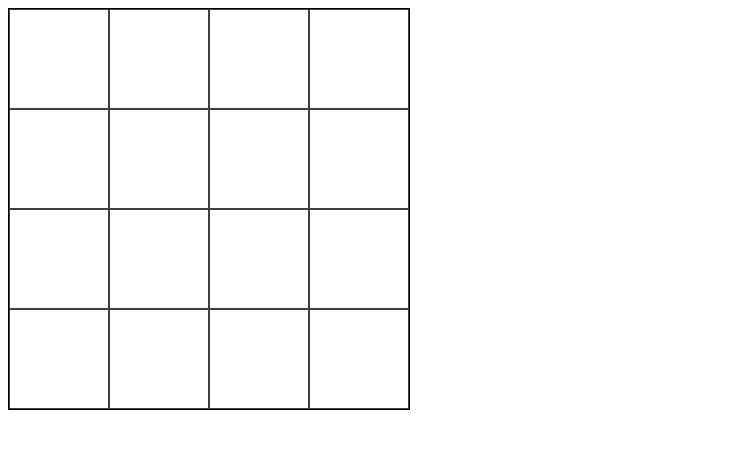
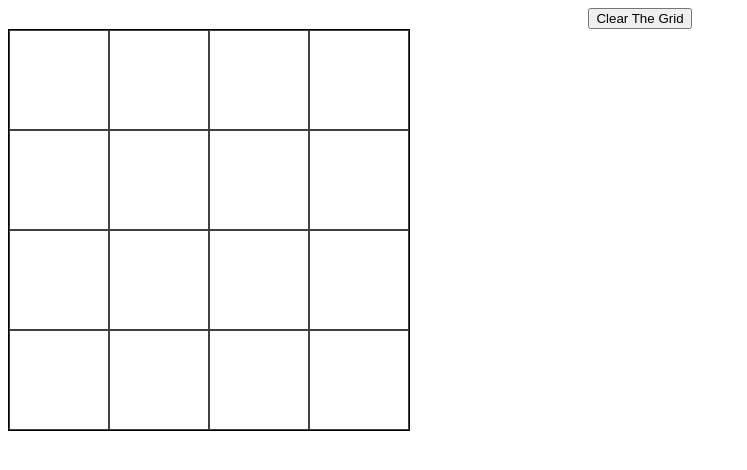
Before and after one commit to HarryCoburn/odin-project-etch-a-sketch, a plain HTML site: page index.html in a window 1280 px wide. Shown: the whole page, without its empty margins (0-747 px from the left). Drawn offline with Linux system fonts and the light colour scheme.

Commit message:
Mostly finished

```diff
--- a/index.html
+++ b/index.html
@@ -6,6 +6,7 @@
     <link rel="stylesheet" type="text/css" href="style.css" media="screen" />
 </head>
 <body>
+    <button id = "clearGrid">Clear The Grid</button>
     <div id = "container" class="flex-grid">
 
     </div>
@@ -13,11 +14,42 @@
 
 <script>
     let container = document.querySelector('#container');
-    for (let i = 0; i < 16; i++) {
-        let div = document.createElement('div');
-        div.classList.add('box');
-        container.appendChild(div);
+    const box = document.querySelector('.box');
+    let boxNumber = 4;
+    let gridWidth = 400;
+    let gridHeight = 400;
+
+    function createGrid() {
+        let percentage = (100/boxNumber) + '%';
+        for (let i = 0; i < (boxNumber ** 2); i++) {
+            let div = document.createElement('div');
+            div.classList.add('box');
+            container.appendChild(div);
+        }
+        const boxes = document.querySelectorAll('.box');
+        boxes.forEach(box => {
+            box.style.width = percentage;
+            box.style.height = percentage;
+        });
+        boxes.forEach(box => box.addEventListener('mouseover', hoverColor));
     }
+
+    function hoverColor(e) {
+        e.target.style.backgroundColor = 'blue';
+    }
+
+    document.querySelector('#clearGrid').addEventListener('click', clearGrid);
+
+    function clearGrid() {
+        boxNumber = prompt("How many boxes per row?");
+        while (container.firstChild) {
+            container.removeChild(container.firstChild);
+        }
+        createGrid();
+    }
+
+    createGrid();
+
 </script>
 
 </html>
--- a/style.css
+++ b/style.css
@@ -1,5 +1,8 @@
 body {
     text-align: center;
+}
+
+.flex-grid {
     width: 400px;
     height: 400px;
     border: solid 1px #000000;
@@ -11,6 +14,6 @@ body {
     border: 1px solid #404040;
     margin: 0;
     padding: 0;
-    width: 100px;
-    height: 100px;
+    width: 25%;
+    height: 25%;
 }
```
